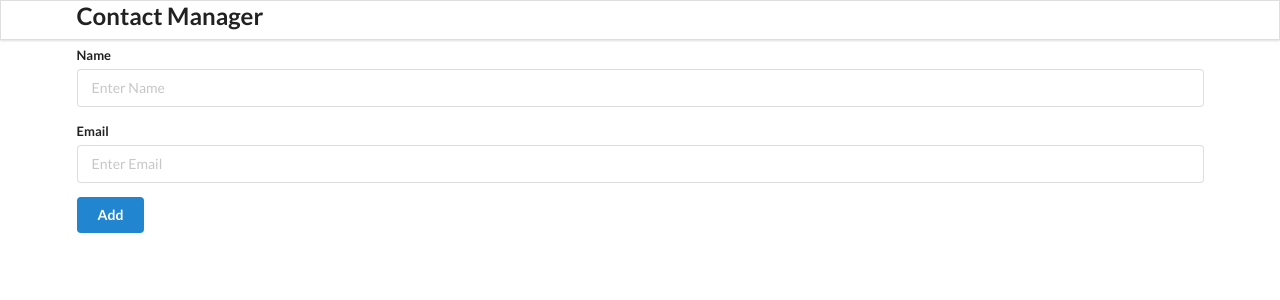
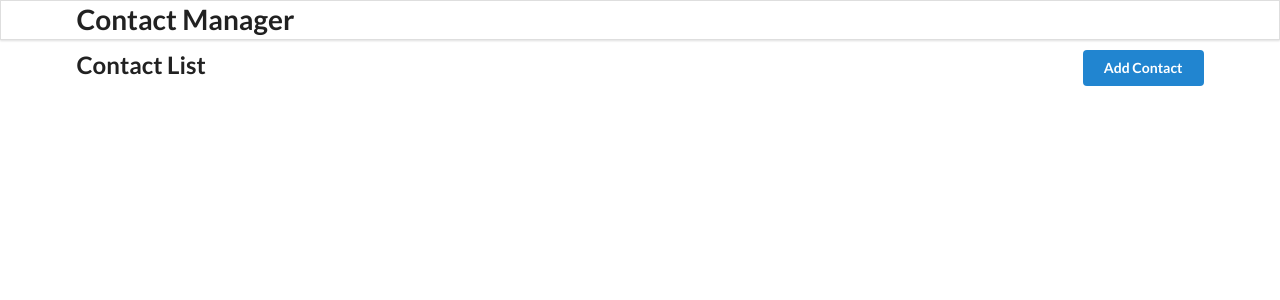
Before and after one commit to shorna33/contactApp, a React (Create React App) app: page / in a window 1280 px wide. Shown: the top 300 px of the page. Built offline with nearby package versions, Linux system fonts and the light colour scheme.

Commit message:
react routing

```diff
--- a/package.json
+++ b/package.json
@@ -8,6 +8,7 @@
     "@testing-library/user-event": "^13.5.0",
     "react": "^17.0.1",
     "react-dom": "^17.0.1",
+    "react-router-dom": "^5.2.0",
     "react-scripts": "5.0.1",
     "util": "^0.12.5",
     "uuidv4": "^6.2.13",
@@ -36,5 +37,8 @@
       "last 1 firefox version",
       "last 1 safari version"
     ]
+  },
+  "devDependencies": {
+    "@types/react-router-dom": "^5.3.3"
   }
 }
--- a/src/components/AddContact.js
+++ b/src/components/AddContact.js
@@ -22,7 +22,7 @@ class AddContact extends React.Component {
   render() {
     return (
       <div className="ui main">
-        <h2>Add Contact</h2>
+        <h2 style={{ marginTop: "50px" }}>Add Contact</h2>
         <form className="ui form" onSubmit={this.add}>
           <div className="field">
             <label>Name</label>
--- a/src/components/App.js
+++ b/src/components/App.js
@@ -1,4 +1,5 @@
 import React, { Component, useState, useEffect } from "react";
+import { BrowserRouter as Router, Switch, Route } from "react-router-dom";
 import { v4 } from "uuid";
 import "./App.css";
 import Header from "./Header";
@@ -36,9 +37,30 @@ function App() {
 
   return (
     <div className="ui container">
-      <Header />
-      <AddContact addContactHandler={addContactHandler} />
-      <ContactList contacts={contacts} getContactId={removeContactHandler} />
+      <Router>
+        <Header />
+        <Switch>
+          <Route
+            path="/"
+            exact
+            component={() => (
+              <ContactList
+                contacts={contacts}
+                getContactId={removeContactHandler}
+              />
+            )}
+          />
+          <Route
+            path="/add"
+            component={() => (
+              <AddContact addContactHandler={addContactHandler} />
+            )}
+          />
+        </Switch>
+
+        {/* <AddContact addContactHandler={addContactHandler} />
+        <ContactList contacts={contacts} getContactId={removeContactHandler} /> */}
+      </Router>
     </div>
   );
 }
--- a/src/components/ContactList.js
+++ b/src/components/ContactList.js
@@ -1,4 +1,5 @@
 import React from "react";
+import { Link } from "react-router-dom";
 import ContactCard from "./ContactCard";
 
 const ContactList = (props) => {
@@ -17,7 +18,17 @@ const ContactList = (props) => {
       ></ContactCard>
     );
   });
-  return <div className="ui celled list">{renderContactList}</div>;
+  return (
+    <div class="main">
+      <h2 style={{ marginTop: "50px" }}>
+        Contact List
+        <Link to="/add">
+          <button className="ui button blue right floated">Add Contact</button>
+        </Link>
+      </h2>
+      <div className="ui celled list">{renderContactList}</div>
+    </div>
+  );
 };
 
 export default ContactList;
--- a/src/components/Header.js
+++ b/src/components/Header.js
@@ -5,7 +5,7 @@ const Header = () => {
   return (
     <div className="ui fixed menu">
       <div className="ui container center floated">
-      <h2>Contact Manager</h2>
+      <h1>Contact Manager</h1>
       </div>
     </div>
   );
```
Also changed, not shown: 1 other file (tests, documents, lock files or other folders).
